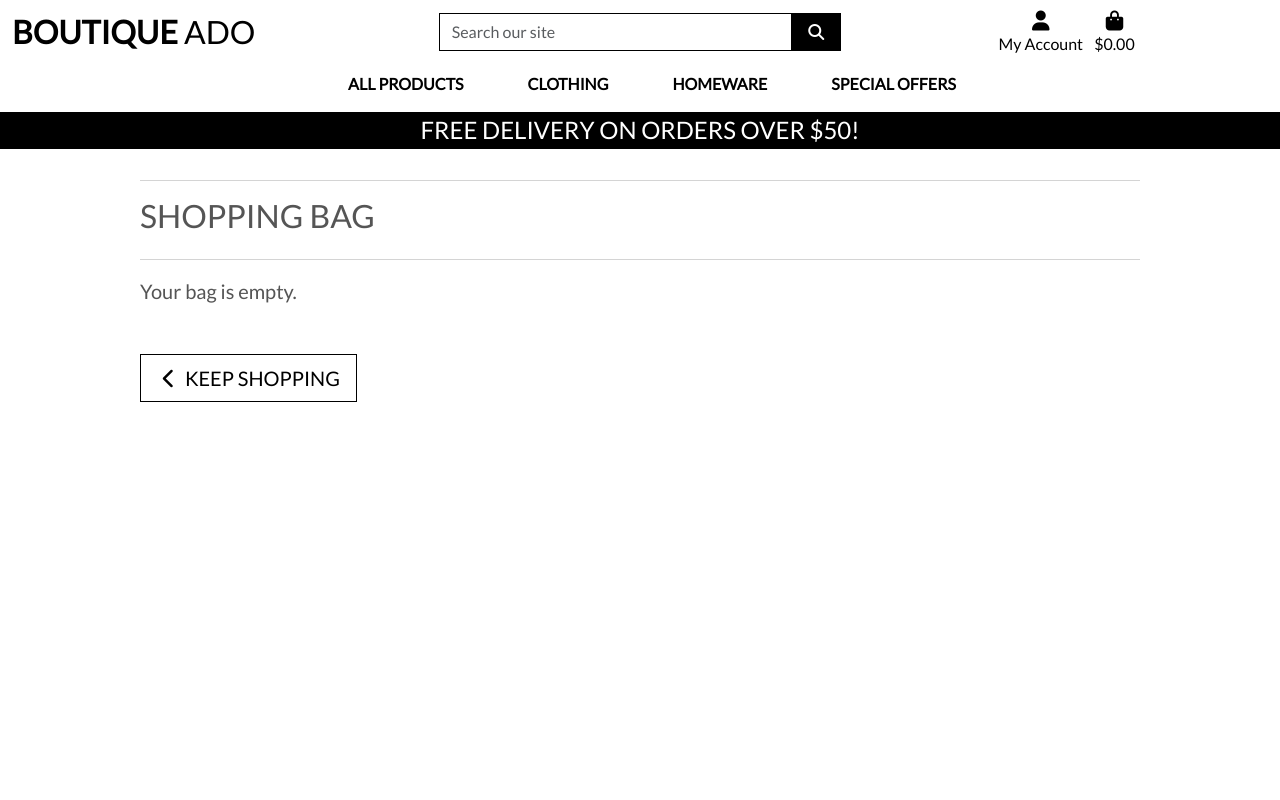
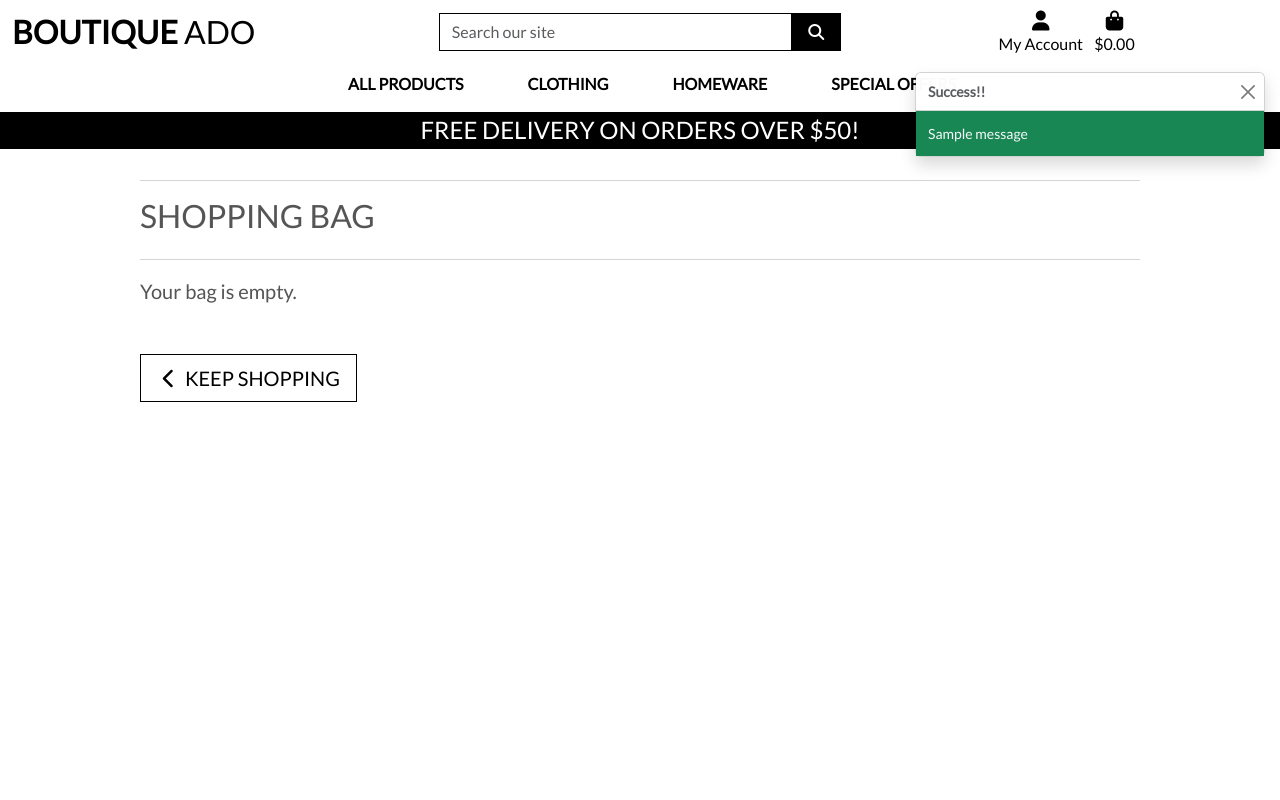
Before and after one commit to richard9106/store_boutique, a Django app: page /bag/ in a window 1280 px wide. Run offline with Django 3.2, Linux system fonts and the light colour scheme; tables that the repository leaves empty hold one stand-in row (values such as "Sample post"); one stand-in notice (Sample message) is shown; some libraries are stand-ins or nearby versions.

Commit message:
adding toats messages

```diff
--- a/bag/views.py
+++ b/bag/views.py
@@ -1,4 +1,6 @@
 from django.shortcuts import render, redirect, reverse, HttpResponse
+from django.contrib import messages
+from products.models import Product
 
 
 # Create your views here.
@@ -9,7 +11,7 @@ def view_bag(request):
 
 def add_to_bag(request, item_id):
     """ Add a quantity of the specified product to the shopping bag """
-
+    product = Product.objects.get(pk=item_id)
     quantity = int(request.POST.get('quantity'))
     redirect_url = request.POST.get('redirect_url')
     size = None
@@ -31,6 +33,7 @@ def add_to_bag(request, item_id):
             bag[item_id] += quantity
         else:
             bag[item_id] = quantity
+            messages.success(request, f'Added {product.name} to your bag')
 
     request.session['bag'] = bag
     return redirect(redirect_url)
--- a/static/css/base.css
+++ b/static/css/base.css
@@ -99,6 +99,20 @@ input[type=number]::-webkit-outer-spin-button {
   margin: 0 auto;
 }
 
+.message-container{
+    position: fixed;
+    top: 72px;
+    right: 15px;
+    z-index: 99999999;
+}
+
+.custom-toasts{
+    overflow: visible;
+}
+.toast-capper{
+    height: 2px;
+}
+
 /* -------------------------------- Media Queries */
 
 /* Slightly larger container on xl screens */
--- a/store_boutique/settings.py
+++ b/store_boutique/settings.py
@@ -93,6 +93,8 @@ TEMPLATES = [
     },
 ]
 
+MESSAGE_STORAGE = 'django.contrib.messages.storage.session.SessionStorage'
+
 AUTHENTICATION_BACKENDS = [
     # Needed to login by username in Django admin, regardless of `allauth`
     'django.contrib.auth.backends.ModelBackend',
--- a/templates/base.html
+++ b/templates/base.html
@@ -27,10 +27,10 @@
 
     <!--Jquery-->
     {% block corejs %}
+    <script src="https://code.jquery.com/jquery-3.7.1.min.js" integrity="sha256-/JqT3SQfawRcv/BIHPThkBvs0OEvtFFmqPF/lYI/Cxo=" crossorigin="anonymous"></script>
+    <script src="https://cdn.jsdelivr.net/npm/popper.js@1.16.0/dist/umd/popper.min.js" integrity="sha384-Q6E9RHvbIyZFJoft+2mJbHaEWldlvI9IOYy5n3zV9zzTtmI3UksdQRVvoxMfooAo" crossorigin="anonymous"></script>
+    <script src="https://kit.fontawesome.com/338579d9e0.js" crossorigin="anonymous"></script>
     <script src="https://cdn.jsdelivr.net/npm/bootstrap@5.3.3/dist/js/bootstrap.bundle.min.js" integrity="sha384-YvpcrYf0tY3lHB60NNkmXc5s9fDVZLESaAA55NDzOxhy9GkcIdslK1eN7N6jIeHz" crossorigin="anonymous"></script>
-    <script src="https://code.jquery.com/jquery-3.7.1.min.js" integrity="sha256-/JqT3SQfawRcv/BIHPThkBvs0OEvtFFmqPF/lYI/Cxo=" crossorigin="anonymous"></script>
-    <!-- <script src="https://cdn.jsdelivr.net/npm/jquery@3.5.1/dist/jquery.min.js" integrity="sha256-9/aliU8dGd2tb6OSsuzixeV4y/faTqgFtohetphbbj0=" crossorigin="anonymous"></script> -->
-    <script src="https://kit.fontawesome.com/338579d9e0.js" crossorigin="anonymous"></script>
     {% endblock %}
 
     {% block extra_js %}
@@ -116,8 +116,23 @@
         </div>
     </header>
 
-    {% if message %}
-    <div class="message-container"></div>
+    {% if messages %}
+    <div class="message-container">
+        {% for message in messages %}
+        {% with message.level as level %}
+        {% if level == 40 %}
+            {% include 'includes/toasts/toasts_error.html' %}
+        {% elif level == 30 %}
+            {% include 'includes/toasts/toasts_warning.html' %}
+        {% elif level == 25 %}
+            {% include 'includes/toasts/toasts_success.html' %}
+        {% else %}
+            {% include 'includes/toasts/toasts_info.html' %}
+        {% endif %}
+    {% endwith %}
+        {% endfor %}
+
+    </div>
     {% endif %}
 
     {% block page_header %}
@@ -127,6 +142,13 @@
     {% endblock %}
 
     {% block postloadjs %}
+    <script type="text/javascript">
+        $('.toast').show("slow");
+        $('.btn-close').click(function(){
+            $('.toast').hide("slow");
+        })
+    </script>
+
     {% endblock %}
 
 </body>
--- /dev/null
+++ b/templates/includes/toasts/toasts_success.html
@@ -0,0 +1,10 @@
+<div class="toast" role="alert" aria-live="assertive" aria-atomic="true"  data-bs-autohide="false">
+  <div class="toast-header">
+    <strong class="me-auto">Success!!</strong>
+    <small></small>
+    <button type="button" class="btn-close" data-bs-dismiss="toast" aria-label="Close"></button>
+  </div>
+  <div class="toast-body bg-success text-light">
+   {{message}}
+  </div>
+</div>
```
Also changed, not shown: templates/includes/toasts/toasts_error.html (added, +10 -0 lines), templates/includes/toasts/toasts_info.html (added, +10 -0 lines), templates/includes/toasts/toasts_warning.html (added, +10 -0 lines).
